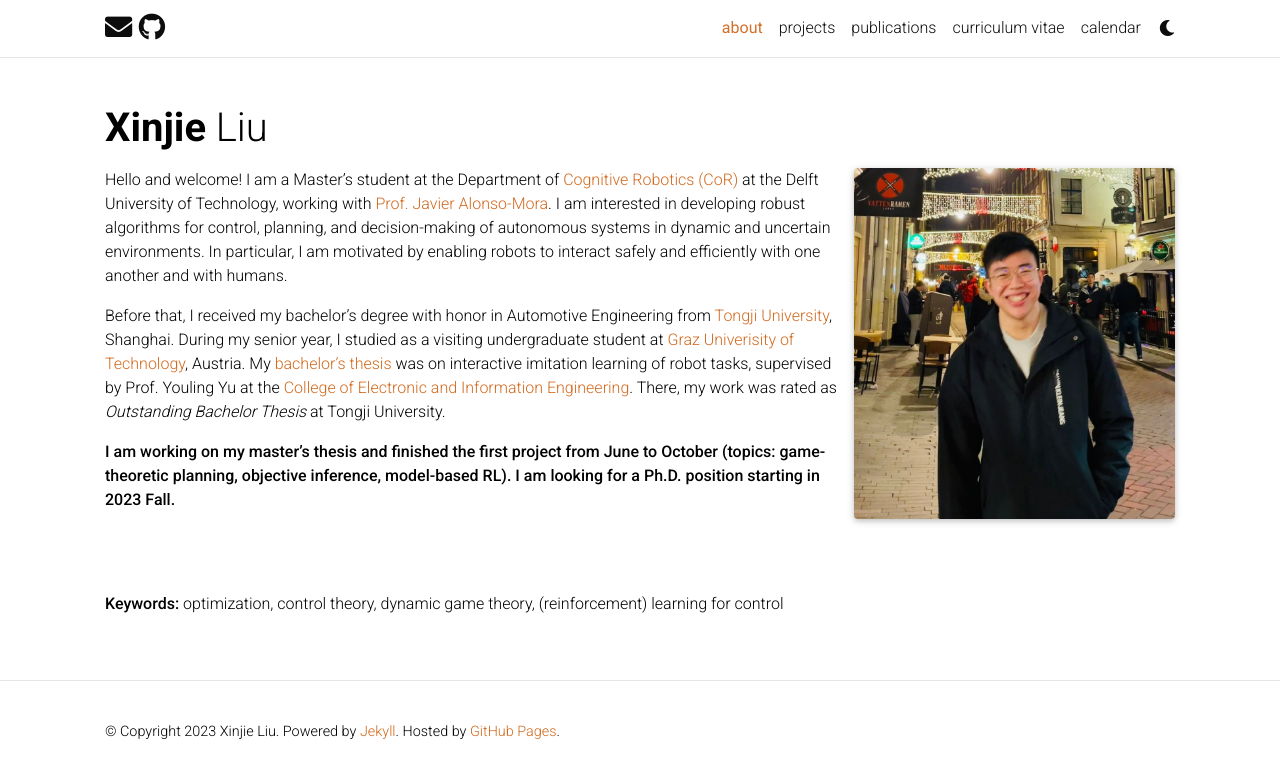
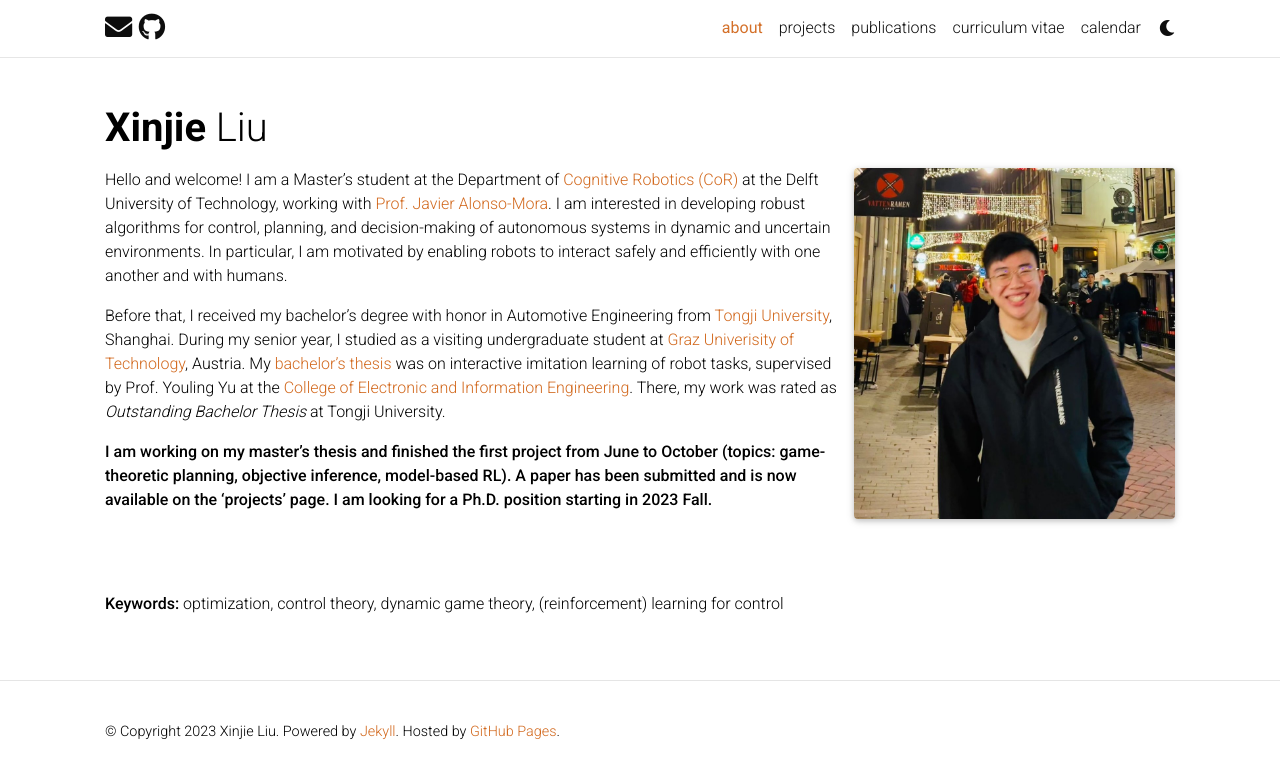
Before and after one commit to xinjie-liu/xinjie-liu.github.io, a Jekyll site: the page built from _pages/about.md, in a window 1280 px wide. Shown: the top 778 px of the page. Built offline with Jekyll 4.4.1, drawn with Linux system fonts in a browser that asks for light colours; full-size pictures stand in for the smaller copies a plugin makes; comment, search, counter and statistics services are not loaded; a style sheet for code colours, icons or effects is not loaded.

```diff
--- a/_pages/about.md
+++ b/_pages/about.md
@@ -29,7 +29,7 @@
 
 Before that, I received my bachelor's degree with honor in Automotive Engineering from [Tongji University](https://en.tongji.edu.cn/index.htm), Shanghai. During my senior year, I studied as a visiting undergraduate student at [Graz Univerisity of Technology](https://www.tugraz.at/en/home/), Austria. My [bachelor's thesis](/projects/bachelor_thesis/) was on interactive imitation learning of robot tasks, supervised by Prof. Youling Yu at the [College of Electronic and Information Engineering](https://see-en.tongji.edu.cn/). There, my work was rated as *Outstanding Bachelor Thesis* at Tongji University.
 
-**I am working on my master's thesis and finished the first project from June to October (topics: game-theoretic planning, objective inference, model-based RL). I am looking for a Ph.D. position starting in 2023 Fall.**
+**I am working on my master's thesis and finished the first project from June to October (topics: game-theoretic planning, objective inference, model-based RL). A paper has been submitted and is now available on the ‘projects’ page. I am looking for a Ph.D. position starting in 2023 Fall.**
 
 <!-- <font color=navy> I am working on my master's thesis (topics: inference, game-theoretic optimization, model-based RL) and expect to graduate in June 2023. A preprint of my work so far will be available soon. I am looking for PhD position starting in 2023 Fall. </font> -->
 
```
